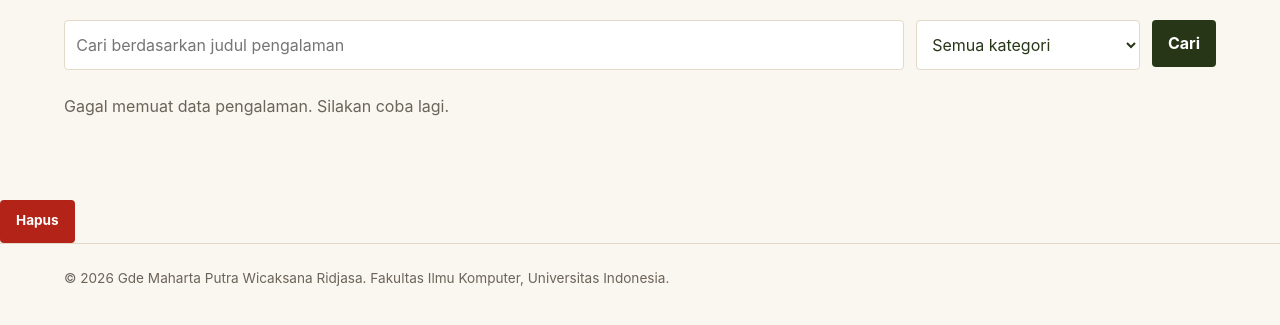
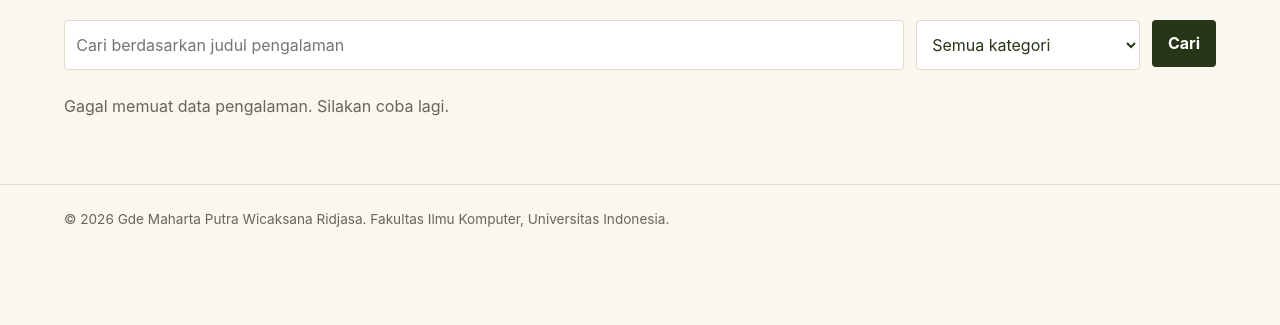
Before and after one commit to gdemahartaputra-hash/myportofolio, a Django app: page /experience/ in a window 1280 px wide. Shown: the part 201-526 px from the top of the page. Run offline with Django 5.2, Linux system fonts and the light colour scheme; a user stored in the database is signed in; tables that the repository leaves empty hold one stand-in row (values such as "Sample post"); some libraries are stand-ins or nearby versions; some web fonts are replaced.

Commit message:
feat: Memperbarui kartu star tanpa reload daftar, modal konfirmasi hapus, dan error per field

```diff
--- a/templates/components/experience_delete_modal.html
+++ b/templates/components/experience_delete_modal.html
@@ -1,40 +1,28 @@
-<p class="experience-status">
-    <button type="button"
-            class="button button-danger"
-            popovertarget="delete-experience-{{ experience.id }}"
-            aria-label="Hapus {{ experience.title }}"
-            title="Hapus pengalaman">
-        Hapus
-    </button>
-</p>
-<div id="delete-experience-{{ experience.id }}"
+<div id="delete-experience-modal"
      class="project-delete-modal"
      popover="auto"
      role="dialog"
      aria-modal="true"
-     aria-labelledby="delete-experience-title-{{ experience.id }}">
+     aria-labelledby="delete-experience-modal-title">
     <button type="button"
             class="project-delete-modal__backdrop"
-            popovertarget="delete-experience-{{ experience.id }}"
+            popovertarget="delete-experience-modal"
             popovertargetaction="hide"
             aria-label="Tutup konfirmasi hapus"></button>
     <div class="project-delete-modal__content">
         <button type="button"
                 class="project-delete-modal__close"
-                popovertarget="delete-experience-{{ experience.id }}"
+                popovertarget="delete-experience-modal"
                 popovertargetaction="hide"
                 aria-label="Tutup konfirmasi hapus">×</button>
-        <h2 id="delete-experience-title-{{ experience.id }}">Hapus Pengalaman?</h2>
-        <p>Apakah Anda yakin ingin menghapus <strong>{{ experience.title }}</strong>?</p>
+        <h2 id="delete-experience-modal-title">Hapus Pengalaman?</h2>
+        <p>Apakah Anda yakin ingin menghapus <strong id="delete-experience-name"></strong>?</p>
         <div class="project-delete-modal__actions">
             <button type="button"
                     class="button button-secondary"
-                    popovertarget="delete-experience-{{ experience.id }}"
+                    popovertarget="delete-experience-modal"
                     popovertargetaction="hide">Batal</button>
-            <form method="post" action="{% url 'main:delete_experience' experience.id %}">
-                {% csrf_token %}
-                <button type="submit" class="button button-danger">Ya, Hapus</button>
-            </form>
+            <button type="button" id="confirm-delete-button" class="button button-danger">Ya, Hapus</button>
         </div>
     </div>
 </div>
```
